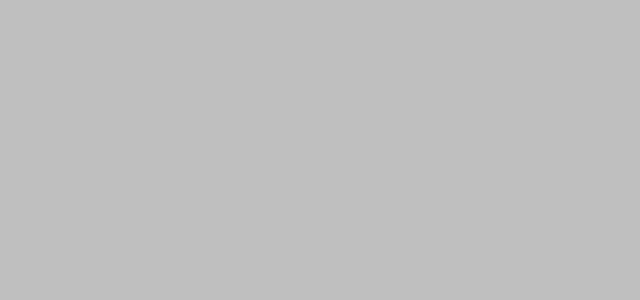
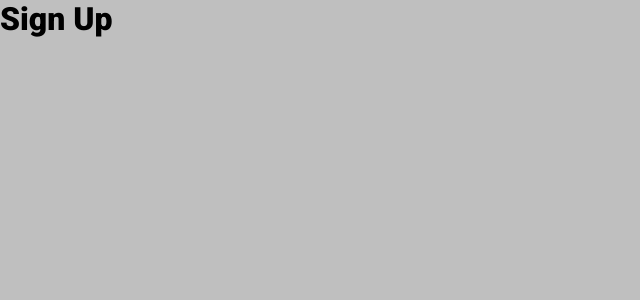
Before and after one commit to PraneethO/ClubHub, a React (Vite) app in the folder web/client/: page /signUp in a window 1280 px wide. Before the commit this address had no page. Shown: the top 300 px of the page, without its empty margins (0-640 px from the left). Built offline with nearby package versions, Linux system fonts and the light colour scheme.

Commit message:
Got Routing Working

```diff
--- a/web/client/src/App.tsx
+++ b/web/client/src/App.tsx
@@ -3,11 +3,13 @@ import "./App.css";
 import { Route, Routes } from "react-router-dom";
 
 import LandingPage from "./components/LandingPage/LandingPage";
+import SignUp from "./components/SignUp/SignUp";
 
 function App() {
   return (
     <Routes>
       <Route path="/" element={<LandingPage />} />
+      <Route path="/signUp" element={<SignUp />} />
     </Routes>
   );
 }
--- a/web/client/src/components/LandingPage/NavBar/NavBar.css
+++ b/web/client/src/components/LandingPage/NavBar/NavBar.css
@@ -39,6 +39,8 @@ nav {
   font-size: 20px;
   color: #044e8b;
   letter-spacing: 1px;
+
+  text-decoration: none;
 }
 
 #signButtonContainer:hover {
--- a/web/client/src/components/LandingPage/NavBar/index.tsx
+++ b/web/client/src/components/LandingPage/NavBar/index.tsx
@@ -1,4 +1,5 @@
 import "./NavBar.css";
+import { Link } from "react-router-dom";
 
 function isLoggedIn() {
   return "Join the Beta";
@@ -8,7 +9,9 @@ function Navbar() {
   return (
     <nav>
       <div id="logo">ClubHub</div>
-      <button id="signButtonContainer">{isLoggedIn()}</button>
+      <Link to="/signUp" id="signButtonContainer">
+        {isLoggedIn()}
+      </Link>
     </nav>
   );
 }
--- /dev/null
+++ b/web/client/src/components/SignUp/SignUp.tsx
@@ -0,0 +1,11 @@
+import "./SignUp.css";
+
+function SignUp() {
+  return (
+    <div className="SignUp">
+      <h1>Sign Up</h1>
+    </div>
+  );
+}
+
+export default SignUp;
```
Also changed, not shown: web/client/src/components/LandingPage/First/First.tsx (+2 -2 lines), web/client/src/components/SignUp/SignUp.css (added).
